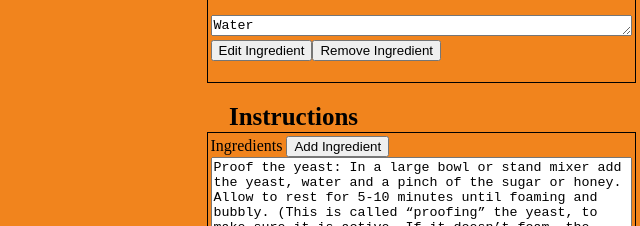
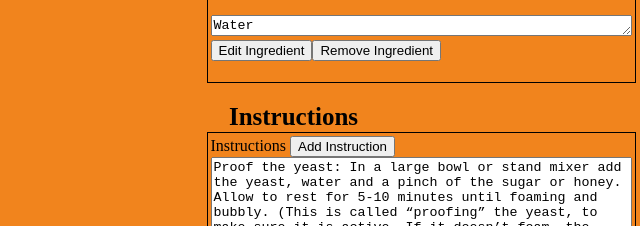
Before and after one commit to andytran3/481A2, a plain HTML site: page viewRecipe.html in a window 1280 px wide. Shown: the part 829-1055 px from the top of the page, 219-859 px from the left. Drawn offline with Linux system fonts and the light colour scheme.

Commit message:
Update viewRecipe.html

```diff
--- a/viewRecipe.html
+++ b/viewRecipe.html
@@ -46,8 +46,8 @@
                 <tr>
                     <td>
                         <div>
-                            <label>Ingredients</label>
-                            <button id="addInstructionButton">Add Ingredient</button>
+                            <label>Instructions</label>
+                            <button id="addInstructionButton">Add Instruction</button>
                         </div>
 
                         <div id="instructionsContainer">
```
